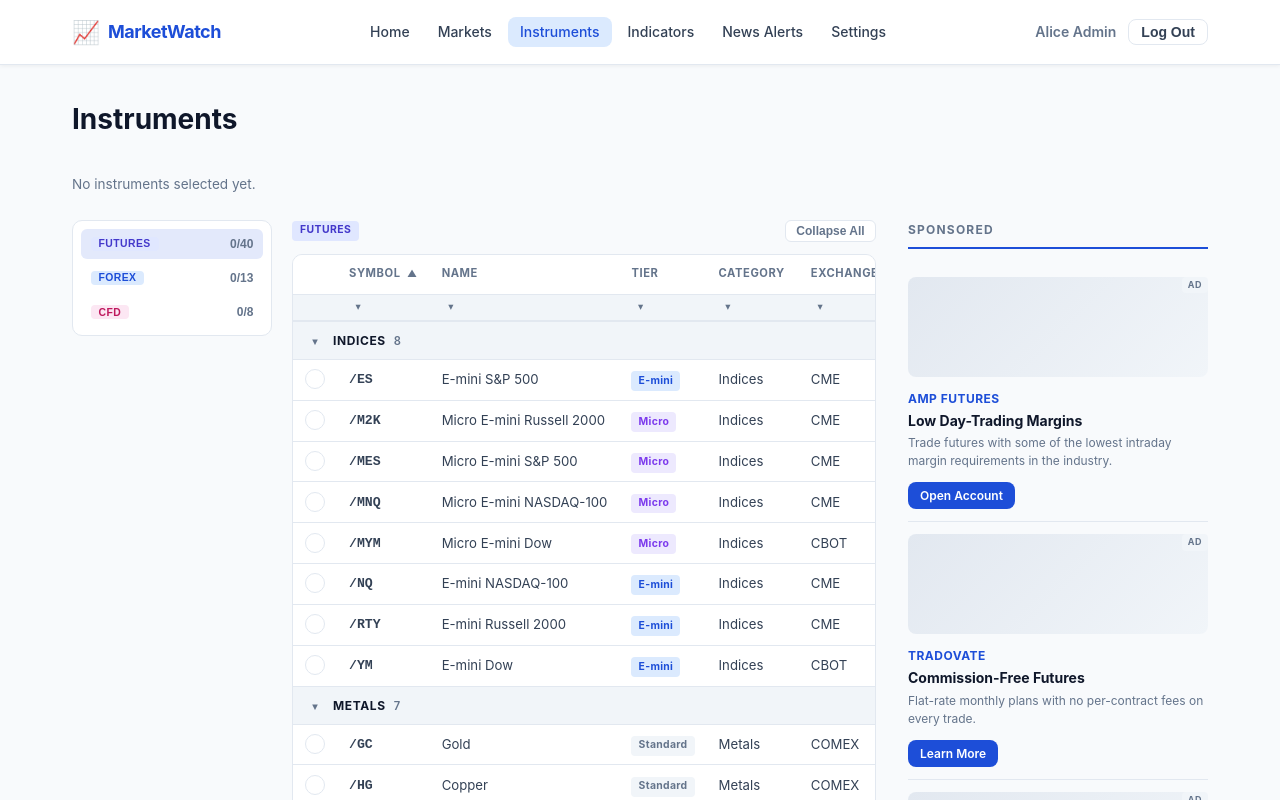
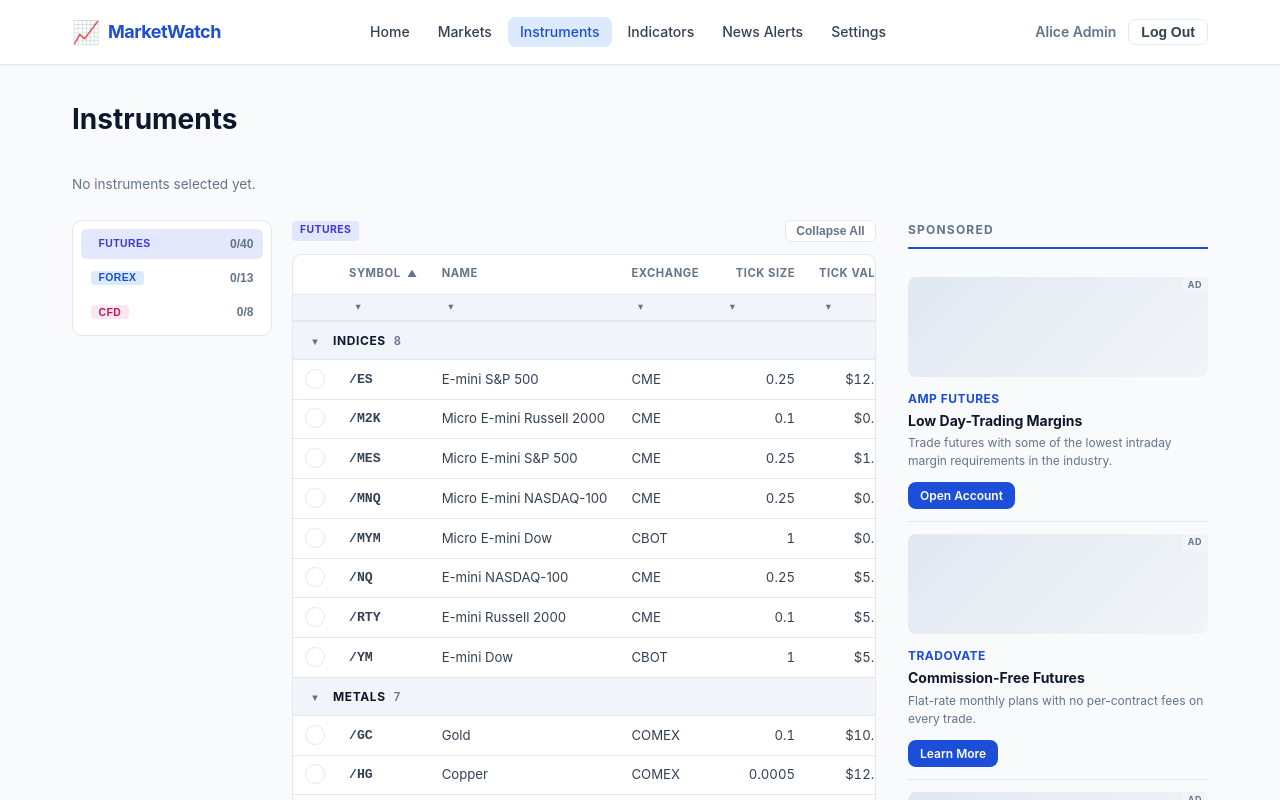
Before and after one commit to WesleyMcCammon/ng-prop-trader, an Angular app: page /instruments in a window 1280 px wide. Shown: the top 800 px of the page. Built offline with nearby package versions, Linux system fonts and the light colour scheme.

Commit message:
Update instrument table columns

```diff
--- a/src/app/features/instruments/instruments.component.html
+++ b/src/app/features/instruments/instruments.component.html
@@ -64,10 +64,7 @@
               @if (showAll)  { <th class="col-expand"></th> }
               <th class="sortable" (click)="toggleSort()">Symbol <span class="sort-arrow">{{ sortDir() === 'asc' ? '▲' : '▼' }}</span></th>
               <th>Name</th>
-              <th>Tier</th>
-              <th>Category</th>
               <th>Exchange</th>
-              <th class="num">Contract Size</th>
               <th class="num">Tick Size</th>
               <th class="num">Tick Value</th>
               @if (!showAll && col('price'))     { <th class="num">Price</th> }
@@ -112,36 +109,6 @@
                 </div>
               </th>
               <th class="filter-th">
-                <div class="col-filter" [class.col-filter--active]="colFilterActive(futuresColFilters(), 'size')">
-                  <button class="col-filter-btn" (click)="toggleFilterOpen('futures', 'size', $event)">
-                    @if (colFilterCount(futuresColFilters(), 'size') > 0) { <span class="col-filter-badge">{{ colFilterCount(futuresColFilters(), 'size') }}</span> }▾
-                  </button>
-                  @if (isFilterOpen('futures', 'size')) {
-                    <div class="col-filter-panel" [style.top.px]="openFilter()!.y" [style.left.px]="openFilter()!.x" (click)="$event.stopPropagation()">
-                      @if (colFilterActive(futuresColFilters(), 'size')) { <button class="col-filter-clear" (click)="clearColFilter('futures', 'size', $event)">Clear</button> }
-                      @for (val of uniqueVals(futuresBase(), 'size'); track val) {
-                        <label class="col-filter-item"><input type="checkbox" [checked]="isFilterChecked(futuresColFilters(), 'size', val)" (change)="toggleColFilter('futures', 'size', val, $event)">{{ val }}</label>
-                      }
-                    </div>
-                  }
-                </div>
-              </th>
-              <th class="filter-th">
-                <div class="col-filter" [class.col-filter--active]="colFilterActive(futuresColFilters(), 'category')">
-                  <button class="col-filter-btn" (click)="toggleFilterOpen('futures', 'category', $event)">
-                    @if (colFilterCount(futuresColFilters(), 'category') > 0) { <span class="col-filter-badge">{{ colFilterCount(futuresColFilters(), 'category') }}</span> }▾
-                  </button>
-                  @if (isFilterOpen('futures', 'category')) {
-                    <div class="col-filter-panel" [style.top.px]="openFilter()!.y" [style.left.px]="openFilter()!.x" (click)="$event.stopPropagation()">
-                      @if (colFilterActive(futuresColFilters(), 'category')) { <button class="col-filter-clear" (click)="clearColFilter('futures', 'category', $event)">Clear</button> }
-                      @for (val of uniqueVals(futuresBase(), 'category'); track val) {
-                        <label class="col-filter-item"><input type="checkbox" [checked]="isFilterChecked(futuresColFilters(), 'category', val)" (change)="toggleColFilter('futures', 'category', val, $event)">{{ val }}</label>
-                      }
-                    </div>
-                  }
-                </div>
-              </th>
-              <th class="filter-th">
                 <div class="col-filter" [class.col-filter--active]="colFilterActive(futuresColFilters(), 'exchange')">
                   <button class="col-filter-btn" (click)="toggleFilterOpen('futures', 'exchange', $event)">
                     @if (colFilterCount(futuresColFilters(), 'exchange') > 0) { <span class="col-filter-badge">{{ colFilterCount(futuresColFilters(), 'exchange') }}</span> }▾
@@ -151,21 +118,6 @@
                       @if (colFilterActive(futuresColFilters(), 'exchange')) { <button class="col-filter-clear" (click)="clearColFilter('futures', 'exchange', $event)">Clear</button> }
                       @for (val of uniqueVals(futuresBase(), 'exchange'); track val) {
                         <label class="col-filter-item"><input type="checkbox" [checked]="isFilterChecked(futuresColFilters(), 'exchange', val)" (change)="toggleColFilter('futures', 'exchange', val, $event)">{{ val }}</label>
-                      }
-                    </div>
-                  }
-                </div>
-              </th>
-              <th class="filter-th">
-                <div class="col-filter" [class.col-filter--active]="colFilterActive(futuresColFilters(), 'contractSize')">
-                  <button class="col-filter-btn" (click)="toggleFilterOpen('futures', 'contractSize', $event)">
-                    @if (colFilterCount(futuresColFilters(), 'contractSize') > 0) { <span class="col-filter-badge">{{ colFilterCount(futuresColFilters(), 'contractSize') }}</span> }▾
-                  </button>
-                  @if (isFilterOpen('futures', 'contractSize')) {
-                    <div class="col-filter-panel" [style.top.px]="openFilter()!.y" [style.left.px]="openFilter()!.x" (click)="$event.stopPropagation()">
-                      @if (colFilterActive(futuresColFilters(), 'contractSize')) { <button class="col-filter-clear" (click)="clearColFilter('futures', 'contractSize', $event)">Clear</button> }
-                      @for (val of uniqueVals(futuresBase(), 'contractSize'); track val) {
-                        <label class="col-filter-item"><input type="checkbox" [checked]="isFilterChecked(futuresColFilters(), 'contractSize', val)" (change)="toggleColFilter('futures', 'contractSize', val, $event)">{{ val }}</label>
                       }
                     </div>
                   }
@@ -229,10 +181,7 @@
                     @if (showAll)  { <td class="col-expand"><button class="expand-btn" (click)="toggleRow(i.symbol)">{{ isExpanded(i.symbol) ? '▼' : '▶' }}</button></td> }
                     <td class="symbol">{{ i.symbol }}</td>
                     <td>{{ i.name }}</td>
-                    <td><span class="tier-badge tier-badge--{{ instrumentSize(i) | lowercase }}">{{ instrumentSize(i) }}</span></td>
-                    <td>{{ i.category }}</td>
                     <td>{{ i.exchange }}</td>
-                    <td class="num">{{ i.contractSize | number }}</td>
                     <td class="num">{{ i.tickSize }}</td>
                     <td class="num">{{ i.tickValue | currency }}</td>
                     @if (!showAll && col('price'))     { <td class="num">{{ i.price | priceFormat:i.tickSize }}</td> }
@@ -293,8 +242,6 @@
               @if (showAll)  { <th class="col-expand"></th> }
               <th class="sortable" (click)="toggleSort()">Symbol <span class="sort-arrow">{{ sortDir() === 'asc' ? '▲' : '▼' }}</span></th>
               <th>Name</th>
-              <th>Category</th>
-              <th class="num">Lot Size</th>
               <th class="num">Pip Size</th>
               @if (!showAll && col('price'))     { <th class="num">Price</th> }
               @if (!showAll && col('bid'))       { <th class="num">Bid</th> }
@@ -331,36 +278,6 @@
                       @if (colFilterActive(forexColFilters(), 'name')) { <button class="col-filter-clear" (click)="clearColFilter('forex', 'name', $event)">Clear</button> }
                       @for (val of uniqueVals(forexBase(), 'name'); track val) {
                         <label class="col-filter-item"><input type="checkbox" [checked]="isFilterChecked(forexColFilters(), 'name', val)" (change)="toggleColFilter('forex', 'name', val, $event)">{{ val }}</label>
-                      }
-                    </div>
-                  }
-                </div>
-              </th>
-              <th class="filter-th">
-                <div class="col-filter" [class.col-filter--active]="colFilterActive(forexColFilters(), 'category')">
-                  <button class="col-filter-btn" (click)="toggleFilterOpen('forex', 'category', $event)">
-                    @if (colFilterCount(forexColFilters(), 'category') > 0) { <span class="col-filter-badge">{{ colFilterCount(forexColFilters(), 'category') }}</span> }▾
-                  </button>
-                  @if (isFilterOpen('forex', 'category')) {
-                    <div class="col-filter-panel" [style.top.px]="openFilter()!.y" [style.left.px]="openFilter()!.x" (click)="$event.stopPropagation()">
-                      @if (colFilterActive(forexColFilters(), 'category')) { <button class="col-filter-clear" (click)="clearColFilter('forex', 'category', $event)">Clear</button> }
-                      @for (val of uniqueVals(forexBase(), 'category'); track val) {
-                        <label class="col-filter-item"><input type="checkbox" [checked]="isFilterChecked(forexColFilters(), 'category', val)" (change)="toggleColFilter('forex', 'category', val, $event)">{{ val }}</label>
-                      }
-                    </div>
-                  }
-                </div>
-              </th>
-              <th class="filter-th">
-                <div class="col-filter" [class.col-filter--active]="colFilterActive(forexColFilters(), 'contractSize')">
-                  <button class="col-filter-btn" (click)="toggleFilterOpen('forex', 'contractSize', $event)">
-                    @if (colFilterCount(forexColFilters(), 'contractSize') > 0) { <span class="col-filter-badge">{{ colFilterCount(forexColFilters(), 'contractSize') }}</span> }▾
-                  </button>
-                  @if (isFilterOpen('forex', 'contractSize')) {
-                    <div class="col-filter-panel" [style.top.px]="openFilter()!.y" [style.left.px]="openFilter()!.x" (click)="$event.stopPropagation()">
-                      @if (colFilterActive(forexColFilters(), 'contractSize')) { <button class="col-filter-clear" (click)="clearColFilter('forex', 'contractSize', $event)">Clear</button> }
-                      @for (val of uniqueVals(forexBase(), 'contractSize'); track val) {
-                        <label class="col-filter-item"><input type="checkbox" [checked]="isFilterChecked(forexColFilters(), 'contractSize', val)" (change)="toggleColFilter('forex', 'contractSize', val, $event)">{{ val }}</label>
                       }
                     </div>
                   }
@@ -408,8 +325,6 @@
                     @if (showAll)  { <td class="col-expand"><button class="expand-btn" (click)="toggleRow(i.symbol)">{{ isExpanded(i.symbol) ? '▼' : '▶' }}</button></td> }
                     <td class="symbol">{{ i.symbol }}</td>
                     <td>{{ i.name }}</td>
-                    <td>{{ i.category }}</td>
-                    <td class="num">{{ i.contractSize | number }}</td>
                     <td class="num">{{ i.tickSize }}</td>
                     @if (!showAll && col('price'))     { <td class="num">{{ i.price | priceFormat:i.tickSize }}</td> }
                     @if (!showAll && col('bid'))       { <td class="num">{{ i.bid | priceFormat:i.tickSize }}</td> }
--- a/src/app/features/instruments/instruments.component.scss
+++ b/src/app/features/instruments/instruments.component.scss
@@ -437,20 +437,6 @@
 .positive { color: #16a34a; }
 .negative { color: #dc2626; }
 
-.tier-badge {
-  display: inline-block;
-  padding: 0.1rem 0.45rem;
-  border-radius: 4px;
-  font-size: 0.65rem;
-  font-weight: 700;
-  letter-spacing: 0.03em;
-  white-space: nowrap;
-
-  &--e-mini   { background: #dbeafe; color: #1d4ed8; }
-  &--micro    { background: #ede9fe; color: #7c3aed; }
-  &--standard { background: var(--color-surface-2); color: var(--color-text-muted); }
-}
-
 .sort-arrow {
   font-size: 0.6rem;
   margin-left: 0.2rem;
--- a/src/app/features/instruments/instruments.component.ts
+++ b/src/app/features/instruments/instruments.component.ts
@@ -257,12 +257,6 @@
     });
   }
 
-  instrumentSize(i: FuturesContract): string {
-    if (i.name.startsWith('Micro')) return 'Micro';
-    if (i.name.startsWith('E-mini')) return 'E-mini';
-    return 'Standard';
-  }
-
   uniqueVals(items: FuturesContract[], col: string): string[] {
     return [...new Set(items.map(i => this.fieldVal(i, col)))].sort((a, b) =>
       a.localeCompare(b, undefined, { numeric: true })
@@ -270,7 +264,6 @@
   }
 
   private fieldVal(i: FuturesContract, col: string): string {
-    if (col === 'size') return this.instrumentSize(i);
     return String((i as any)[col]);
   }
 
```
